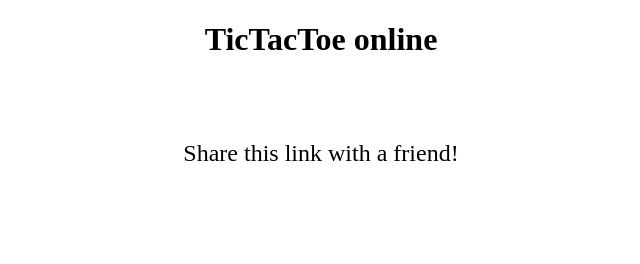
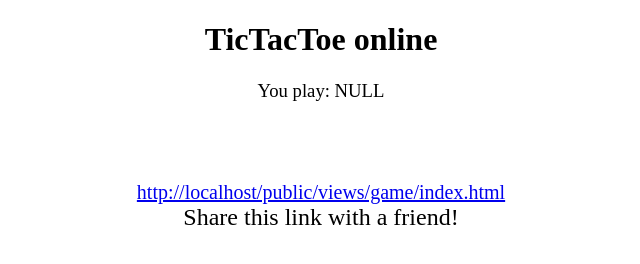
Before and after one commit to IsaacLaquerre/BattleshipOnline, a website: page public/views/game/index.html in a window 1280 px wide. Shown: the whole page, without its empty margins (319-959 px from the left). Drawn offline with Linux system fonts and the light colour scheme; files that its build step writes are made by us from their sources; no server answers.

Commit message:
Update index.html

```diff
--- a/public/views/game/index.html
+++ b/public/views/game/index.html
@@ -6,8 +6,8 @@
     <meta name="viewport" content="width=device-width, initial-scale=1">
     <title>TicTacToe Room</title>
 
-    <link rel="stylesheet" type="text/css" href="assets/css/default.css">
-    <script src="assets/js/default.js"></script>
+    <link rel="stylesheet" type="text/css" href="../../assets/css/default.css">
+    <script src="../../assets/js/default.js"></script>
 
     <style>
         .container {
```
